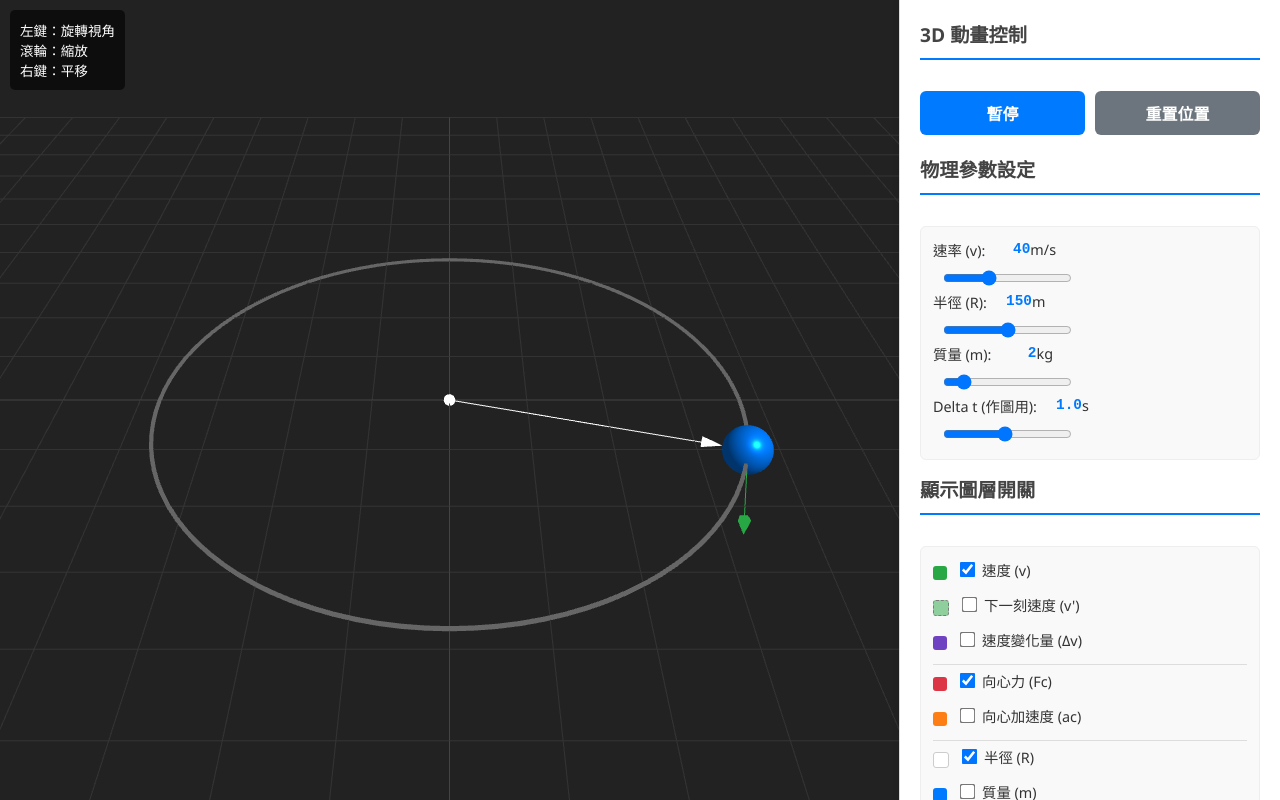
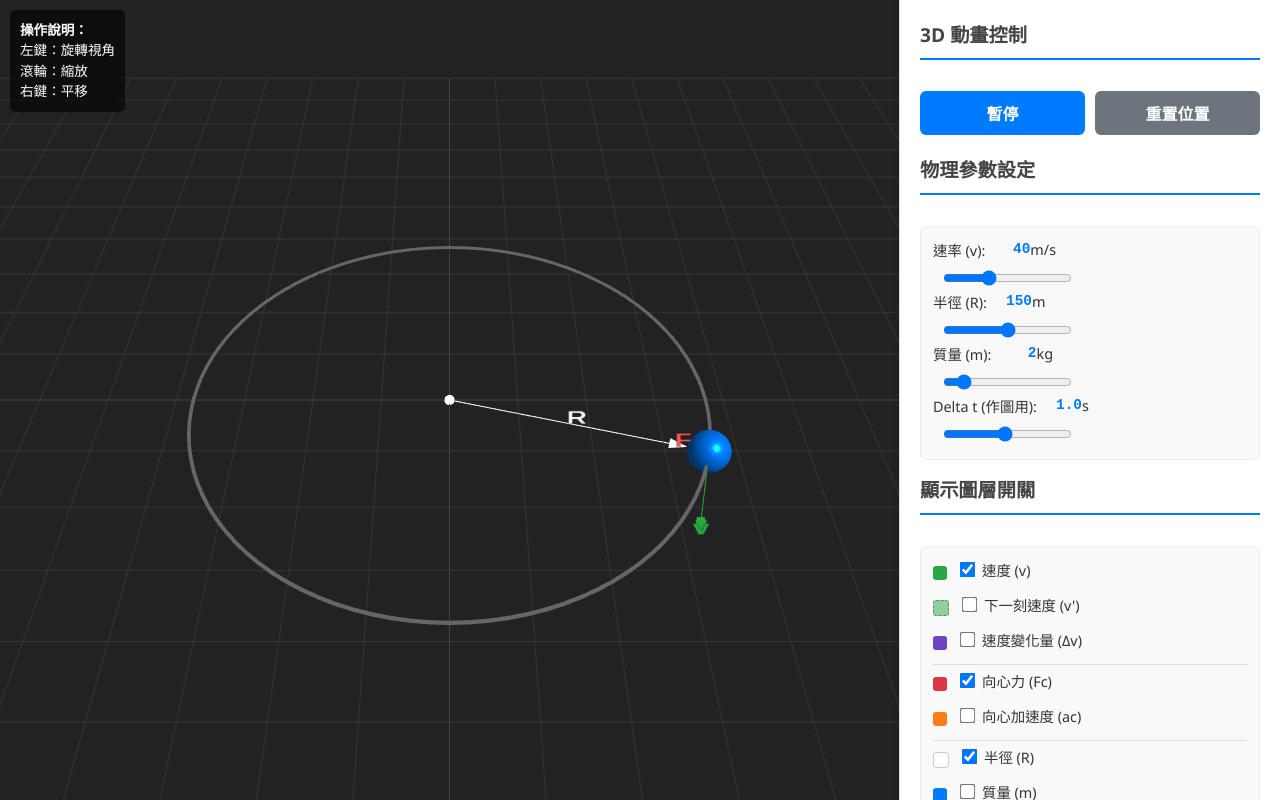
Before and after one commit to max14285/physics-animations, a plain HTML site: page Circular_Motion_3D.html in a window 1280 px wide. Drawn offline with nearby package versions, Linux system fonts and the light colour scheme; animation ran at ten frames a second.

Commit message:
Update Circular_Motion_3D.html

```diff
--- a/Circular_Motion_3D.html
+++ b/Circular_Motion_3D.html
@@ -2,7 +2,7 @@
 <html lang="zh-TW">
 <head>
     <meta charset="UTF-8">
-    <title>3D 高中物理：等速率圓周運動演示</title>
+    <title>3D 高中物理：等速率圓周運動演示 (含標籤)</title>
     <style>
         :root {
             --bg-color: #f0f2f5;
@@ -27,11 +27,11 @@
         #canvas-container {
             flex: 1;
             position: relative;
-            background-color: #000; /* 3D 背景通常用深色較顯眼，也可改白 */
+            background-color: #111;
             overflow: hidden;
         }
 
-        /* 右側控制區 (沿用 V4 設計) */
+        /* 右側控制區 */
         #controls {
             width: 340px;
             padding: 20px;
@@ -77,6 +77,7 @@
             border-radius: 5px;
             pointer-events: none;
             font-size: 0.85rem;
+            line-height: 1.5;
         }
     </style>
 
@@ -87,6 +88,7 @@
 
     <div id="canvas-container">
         <div id="instruction-overlay">
+            <b>操作說明：</b><br>
             左鍵：旋轉視角<br>
             滾輪：縮放<br>
             右鍵：平移
@@ -174,91 +176,126 @@
         // --- Three.js 初始化 ---
         const container = document.getElementById('canvas-container');
         const scene = new THREE.Scene();
-        scene.background = new THREE.Color(0x222222); // 深灰背景
+        scene.background = new THREE.Color(0x222222);
 
-        // 增加網格輔助
+        // 網格
         const gridHelper = new THREE.GridHelper(800, 20, 0x444444, 0x333333);
         scene.add(gridHelper);
 
         // 相機
-        const camera = new THREE.PerspectiveCamera(45, container.clientWidth / container.clientHeight, 1, 2000);
-        camera.position.set(0, 300, 400); // 設置初始視角
+        const camera = new THREE.PerspectiveCamera(45, container.clientWidth / container.clientHeight, 1, 3000);
+        camera.position.set(0, 400, 400);
 
         const renderer = new THREE.WebGLRenderer({ antialias: true });
         renderer.setSize(container.clientWidth, container.clientHeight);
         renderer.shadowMap.enabled = true;
         container.appendChild(renderer.domElement);
 
-        // 軌道控制器 (滑鼠操作)
+        // 控制器
         const controls = new THREE.OrbitControls(camera, renderer.domElement);
         controls.enableDamping = true;
         controls.dampingFactor = 0.05;
 
         // 燈光
-        const ambientLight = new THREE.AmbientLight(0xffffff, 0.6);
-        scene.add(ambientLight);
+        scene.add(new THREE.AmbientLight(0xffffff, 0.6));
         const dirLight = new THREE.DirectionalLight(0xffffff, 0.8);
         dirLight.position.set(100, 200, 100);
-        dirLight.castShadow = true;
         scene.add(dirLight);
 
+        // --- 製作文字標籤的輔助函式 (Sprite) ---
+        function makeTextSprite(message, colorStr, fontsize=40) {
+            const fontface = "Arial";
+            const borderThickness = 0;
+            const canvas = document.createElement('canvas');
+            const context = canvas.getContext('2d');
+
+            // 設置字體以測量寬度
+            context.font = "Bold " + fontsize + "px " + fontface;
+            const metrics = context.measureText(message);
+            const textWidth = metrics.width;
+
+            // 調整畫布大小 (稍微留白)
+            canvas.width = textWidth + 20;
+            canvas.height = fontsize + 20;
+
+            // 清空並重設字體屬性
+            context.clearRect(0,0, canvas.width, canvas.height);
+            context.font = "Bold " + fontsize + "px " + fontface;
+            context.fillStyle = colorStr;
+            context.textAlign = "center";
+            context.textBaseline = "middle";
+
+            // 畫文字
+            context.fillText(message, canvas.width / 2, canvas.height / 2);
+
+            // 建立貼圖
+            const texture = new THREE.CanvasTexture(canvas);
+            const spriteMaterial = new THREE.SpriteMaterial({ map: texture });
+            const sprite = new THREE.Sprite(spriteMaterial);
+
+            // 調整 Sprite 的縮放比例，讓它在 3D 空間中看起來大小適中
+            // 根據 canvas 比例調整長寬
+            const scaleFactor = 0.8; // 整體縮放係數
+            sprite.scale.set((canvas.width / fontsize) * 20 * scaleFactor, 20 * scaleFactor, 1);
+
+            return sprite;
+        }
+
         // --- 建立 3D 物件 ---
-
-        // 1. 軌跡圓環 (Torus)
-        const trackGeometry = new THREE.TorusGeometry(state.radius, 1, 16, 100);
-        // 旋轉90度讓它躺在 X-Z 平面上
+        // 軌跡圓環
+        const trackGeometry = new THREE.TorusGeometry(state.radius, 1, 32, 100);
         trackGeometry.rotateX(Math.PI / 2);
         const trackMaterial = new THREE.MeshBasicMaterial({ color: 0x666666 });
         const trackMesh = new THREE.Mesh(trackGeometry, trackMaterial);
         scene.add(trackMesh);
 
-        // 2. 圓心
-        const centerGeometry = new THREE.SphereGeometry(3, 16, 16);
-        const centerMaterial = new THREE.MeshBasicMaterial({ color: 0xffffff });
-        const centerMesh = new THREE.Mesh(centerGeometry, centerMaterial);
+        // 圓心
+        const centerMesh = new THREE.Mesh(
+            new THREE.SphereGeometry(3, 16, 16),
+            new THREE.MeshBasicMaterial({ color: 0xffffff })
+        );
         scene.add(centerMesh);
 
-        // 3. 質點 (球體)
-        const ballGeometry = new THREE.SphereGeometry(10, 32, 32);
-        const ballMaterial = new THREE.MeshStandardMaterial({ color: 0x007bff, metalness: 0.3, roughness: 0.4 });
-        const ballMesh = new THREE.Mesh(ballGeometry, ballMaterial);
-        ballMesh.castShadow = true;
+        // 質點
+        const ballMesh = new THREE.Mesh(
+            new THREE.SphereGeometry(10, 32, 32),
+            new THREE.MeshStandardMaterial({ color: 0x007bff, metalness: 0.3, roughness: 0.4 })
+        );
         scene.add(ballMesh);
 
-        // --- 箭頭管理 (ArrowHelper) ---
-        // 我們預先建立 ArrowHelper，然後在 loop 中更新它們的長度與方向
-        // ArrowHelper(dir, origin, length, color, headLength, headWidth)
-
-        function createArrow(color, hexColor) {
-            const arrow = new THREE.ArrowHelper(new THREE.Vector3(1,0,0), new THREE.Vector3(0,0,0), 10, color);
-            return arrow;
+        // --- 箭頭與標籤管理 ---
+        function createArrow(color) {
+            return new THREE.ArrowHelper(new THREE.Vector3(1,0,0), new THREE.Vector3(0,0,0), 10, color);
         }
 
-        const arrows = {
-            radius: createArrow(0xffffff),   // 白
-            velocity: createArrow(0x28a745), // 綠
-            nextV: createArrow(0x28a745),    // 綠 (半透明難以實作，用原色代替，或者用不同材質，這裡簡化使用)
-            deltaV: createArrow(0x6f42c1),   // 紫
-            force: createArrow(0xdc3545),    // 紅
-            acc: createArrow(0xfd7e14)       // 橘
+        const items = {
+            radius: { arrow: createArrow(0xffffff), label: makeTextSprite("R", "#ffffff"), active: true },
+            velocity: { arrow: createArrow(0x28a745), label: makeTextSprite("v", "#28a745"), active: true },
+            nextV: { arrow: createArrow(0x28a745), label: makeTextSprite("v'", "#88ffaa"), active: false }, // 淺綠色區分
+            deltaV: { arrow: createArrow(0x6f42c1), label: makeTextSprite("Δv", "#a070ff"), active: false },
+            force: { arrow: createArrow(0xdc3545), label: makeTextSprite("Fc", "#ff5555"), active: true },
+            acc: { arrow: createArrow(0xfd7e14), label: makeTextSprite("ac", "#fd7e14"), active: false },
+            mass: { arrow: null, label: makeTextSprite("m", "#00aaff"), active: false } // 質量只有標籤
         };
 
-        // 將所有箭頭加入場景
-        Object.values(arrows).forEach(a => scene.add(a));
-
-        // 為了讓 ghost velocity 區分，我們改變它的材質為半透明
-        // Three.js ArrowHelper 由 line 和 cone 組成
-        function setArrowOpacity(arrow, opacity) {
-            arrow.line.material.transparent = true;
-            arrow.line.material.opacity = opacity;
-            arrow.cone.material.transparent = true;
-            arrow.cone.material.opacity = opacity;
-        }
-        setArrowOpacity(arrows.nextV, 0.4);
+        // 加入場景
+        Object.values(items).forEach(item => {
+            if(item.arrow) {
+                scene.add(item.arrow);
+                // 特殊處理 NextV 的透明度
+                if(item === items.nextV) {
+                   // ArrowHelper 包含 line 和 cone
+                   item.arrow.line.material.transparent = true;
+                   item.arrow.line.material.opacity = 0.4;
+                   item.arrow.cone.material.transparent = true;
+                   item.arrow.cone.material.opacity = 0.4;
+                }
+            }
+            if(item.label) scene.add(item.label);
+        });
 
 
         // --- 更新邏輯 ---
-
         function updateState() {
             state.speed = parseFloat(ui.speed.value);
             state.radius = parseFloat(ui.radius.value);
@@ -270,39 +307,28 @@
             ui.valMass.textContent = state.mass;
             ui.valDt.textContent = state.dt.toFixed(1);
 
-            // 更新軌跡大小 (重建 Geometry 比較簡單，但效能較差，這邊用 scale)
-            // 初始半徑是 1 (因為初始化 TorusGeometry 時我們需要一個初始值，但為了動態調整，我們可以直接用 scale)
-            // 更正：上面初始化 Torus 是用 state.radius。
-            // 為了支援動態半徑，我們每次重建 Torus 有點浪費，不如只畫線。
-            // 但為了視覺效果，我們用 scale 更新 trackMesh
-            // 不過 scale 會把線變粗。比較好的做法是只更新 ball 和箭頭，軌跡圖形更新比較麻煩，這裡簡化處理：
-            // 我們移除舊的 trackMesh，建立新的
-
+            // 更新軌跡大小
             scene.remove(trackMesh);
-            const newTrackGeo = new THREE.TorusGeometry(state.radius, 1, 16, 100);
+            const newTrackGeo = new THREE.TorusGeometry(state.radius, 1, 32, 100);
             newTrackGeo.rotateX(Math.PI / 2);
-            trackMesh.geometry.dispose(); // 釋放記憶體
+            trackMesh.geometry.dispose();
             trackMesh.geometry = newTrackGeo;
             scene.add(trackMesh);
 
             // 計算數據
-            const v = state.speed;
-            const r = state.radius;
-            const m = state.mass;
-            const ac = (v*v)/r;
-            const fc = m*ac;
-            const T = (2*Math.PI*r)/v;
+            const ac = (state.speed*state.speed)/state.radius;
+            const fc = state.mass*ac;
+            const T = (2*Math.PI*state.radius)/state.speed;
 
             ui.calcAc.textContent = ac.toFixed(2);
             ui.calcFc.textContent = fc.toFixed(1);
             ui.calcPeriod.textContent = (T*60).toFixed(1);
 
-            // 更新球體大小 (隨質量)
+            // 更新球體大小
             const scale = 1 + (state.mass - 1) * 0.2;
             ballMesh.scale.set(scale, scale, scale);
         }
 
-        // 事件綁定
         [ui.speed, ui.radius, ui.mass, ui.dt].forEach(el => el.addEventListener('input', updateState));
 
         ui.btnPlay.addEventListener('click', () => {
@@ -310,132 +336,130 @@
             ui.btnPlay.textContent = state.isRunning ? "暫停" : "繼續播放";
             ui.btnPlay.classList.toggle("paused", !state.isRunning);
         });
-
-        ui.btnReset.addEventListener('click', () => {
-            state.angle = 0;
-            // 也可以重置 camera
-            // camera.position.set(0, 300, 400);
-            // controls.update();
-        });
-
-        // 視窗大小改變
+        ui.btnReset.addEventListener('click', () => state.angle = 0);
         window.addEventListener('resize', () => {
             camera.aspect = container.clientWidth / container.clientHeight;
             camera.updateProjectionMatrix();
             renderer.setSize(container.clientWidth, container.clientHeight);
         });
 
-
         // --- 動畫迴圈 ---
         const vScale = 1.5;
-        const fScale = 0.05;
+        const fScale = 0.5;
         const aScale = 2.0;
 
         function animate() {
             requestAnimationFrame(animate);
+            controls.update();
 
-            controls.update(); // 軌道控制器更新
-
-            // 更新角度
             const angularVelocity = state.speed / state.radius;
             if (state.isRunning) {
-                state.angle += angularVelocity * 0.02; // 0.02 是模擬的時間步長
+                state.angle += angularVelocity * 0.02;
             }
 
-            // 計算位置 (X-Z 平面)
-            // x = r * cos, z = r * sin
             const x = state.radius * Math.cos(state.angle);
             const z = state.radius * Math.sin(state.angle);
 
-            // 更新球位置
             ballMesh.position.set(x, 0, z);
 
-            // 準備向量計算
             const posVec = new THREE.Vector3(x, 0, z);
             const centerVec = new THREE.Vector3(0, 0, 0);
 
-            // 當前速度方向 (切線)
-            // (-sin, 0, cos)
+            // 速度方向
             const dirV = new THREE.Vector3(-Math.sin(state.angle), 0, Math.cos(state.angle)).normalize();
             const vecV = dirV.clone().multiplyScalar(state.speed);
 
-            // 下一刻
+            // Next V
             const nextAngle = state.angle + (angularVelocity * state.dt);
             const dirNextV = new THREE.Vector3(-Math.sin(nextAngle), 0, Math.cos(nextAngle)).normalize();
             const vecNextV = dirNextV.clone().multiplyScalar(state.speed);
 
+            // Helper to update arrow and label
+            function updateItem(item, origin, direction, length, show, labelPosOffset = null) {
+                // Update Arrow
+                if (item.arrow) {
+                    item.arrow.visible = show;
+                    if(show) {
+                        item.arrow.position.copy(origin);
+                        item.arrow.setDirection(direction);
+                        item.arrow.setLength(length, 10, 6);
+                    }
+                }
 
-            // --- 更新箭頭顯示狀態與幾何 ---
+                // Update Label
+                if (item.label) {
+                    item.label.visible = show;
+                    if (show) {
+                        // 預設標籤位置在箭頭尖端
+                        let pos = origin.clone().add(direction.clone().multiplyScalar(length));
 
-            // Helper: updateArrow(arrowObj, origin, direction, length, visible)
-            function updateArrow(arrow, origin, direction, length, visible) {
-                arrow.visible = visible;
-                if(visible) {
-                    arrow.position.copy(origin);
-                    arrow.setDirection(direction);
-                    arrow.setLength(length, 10, 6); // headLength, headWidth
+                        // 如果有指定 Offset 邏輯 (例如半徑標籤在中間)
+                        if (labelPosOffset) {
+                            pos = labelPosOffset;
+                        } else {
+                            // 預設稍微往上浮一點，避免被箭頭擋住
+                            pos.add(new THREE.Vector3(0, 5, 0));
+                        }
+                        item.label.position.copy(pos);
+                    }
                 }
             }
 
             // 1. 半徑 (R)
-            if (ui.showRadius.checked) {
-                // 從原點指向球
-                const dir = posVec.clone().normalize();
-                updateArrow(arrows.radius, centerVec, dir, state.radius - 12, true); // -12 避免插進球裡
-            } else { arrows.radius.visible = false; }
+            const showR = ui.showRadius.checked;
+            const dirR = posVec.clone().normalize();
+            // 標籤位置：半徑的一半處，並稍微往上
+            const labelPosR = centerVec.clone().add(dirR.clone().multiplyScalar(state.radius / 2)).add(new THREE.Vector3(0, 5, 0));
+            updateItem(items.radius, centerVec, dirR, state.radius - 12, showR, labelPosR);
 
             // 2. 速度 (V)
-            // 從球出發
-            if (ui.showVelocity.checked) {
-                updateArrow(arrows.velocity, posVec, dirV, state.speed * vScale, true);
-            } else { arrows.velocity.visible = false; }
+            updateItem(items.velocity, posVec, dirV, state.speed * vScale, ui.showVelocity.checked);
 
-            // 3. 下一刻速度 (V')
-            // 重點：平移到球的位置 (Ghost)
-            if (ui.showNextV.checked) {
-                updateArrow(arrows.nextV, posVec, dirNextV, state.speed * vScale, true);
-            } else { arrows.nextV.visible = false; }
+            // 3. Next V (V')
+            updateItem(items.nextV, posVec, dirNextV, state.speed * vScale, ui.showNextV.checked);
 
             // 4. Delta V
-            if (ui.showDeltaV.checked && ui.showVelocity.checked && ui.showNextV.checked) {
-                // 起點：V 的箭頭尖端
-                const tipV = posVec.clone().add(vecV.clone().multiplyScalar(vScale));
-                // 終點：V' 的箭頭尖端
-                const tipNextV = posVec.clone().add(vecNextV.clone().multiplyScalar(vScale));
+            const showDelta = ui.showDeltaV.checked && ui.showVelocity.checked && ui.showNextV.checked;
+            let tipV, tipNextV; // 定義在 scope 外以便傳入
 
-                // 向量差方向
+            if (showDelta) {
+                tipV = posVec.clone().add(vecV.clone().multiplyScalar(vScale));
+                tipNextV = posVec.clone().add(vecNextV.clone().multiplyScalar(vScale));
                 const diffVec = new THREE.Vector3().subVectors(tipNextV, tipV);
                 const diffLen = diffVec.length();
                 const diffDir = diffVec.normalize();
 
-                updateArrow(arrows.deltaV, tipV, diffDir, diffLen, true);
-            } else { arrows.deltaV.visible = false; }
+                // 標籤在 DeltaV 的中間
+                const labelPosD = tipV.clone().add(diffDir.clone().multiplyScalar(diffLen / 2)).add(new THREE.Vector3(0, 5, 0));
 
-            // 5. 向心力 (Fc)
-            // 指向圓心
-            if (ui.showForce.checked) {
-                const forceMag = (state.mass * state.speed * state.speed) / state.radius;
-                const dirToCenter = posVec.clone().negate().normalize();
-                updateArrow(arrows.force, posVec, dirToCenter, forceMag * fScale, true);
-            } else { arrows.force.visible = false; }
+                updateItem(items.deltaV, tipV, diffDir, diffLen, true, labelPosD);
+            } else {
+                updateItem(items.deltaV, centerVec, new THREE.Vector3(1,0,0), 0, false);
+            }
 
-            // 6. 向心加速度 (ac)
-            // 指向圓心，為了避免重疊，將其 Y 軸稍微抬高
-            if (ui.showAcc.checked) {
-                const accMag = (state.speed * state.speed) / state.radius;
-                const dirToCenter = posVec.clone().negate().normalize();
-                // 偏移起點 Y + 5
-                const offsetOrigin = posVec.clone().add(new THREE.Vector3(0, 5, 0));
+            // 5. Force (Fc)
+            const forceMag = (state.mass * state.speed * state.speed) / state.radius;
+            const dirToCenter = posVec.clone().negate().normalize();
+            updateItem(items.force, posVec, dirToCenter, forceMag * fScale, ui.showForce.checked);
 
-                updateArrow(arrows.acc, offsetOrigin, dirToCenter, accMag * aScale, true);
-            } else { arrows.acc.visible = false; }
+            // 6. Acc (ac)
+            const accMag = (state.speed * state.speed) / state.radius;
+            // 起點抬高 y=15 (比之前高一點)，錯開 Fc
+            const originAc = posVec.clone().add(new THREE.Vector3(0, 15, 0));
+            updateItem(items.acc, originAc, dirToCenter, accMag * aScale, ui.showAcc.checked);
 
-            // 質量文字標籤 (3D中顯示文字較麻煩，這裡簡化：僅用球大小代表質量)
+            // 7. Mass (m)
+            // 只要顯示標籤在球旁邊
+            if (ui.showMass.checked) {
+                items.mass.label.visible = true;
+                items.mass.label.position.copy(posVec).add(new THREE.Vector3(0, 15, 0));
+            } else {
+                items.mass.label.visible = false;
+            }
 
             renderer.render(scene, camera);
         }
 
-        // 啟動
         updateState();
         animate();
 
```
